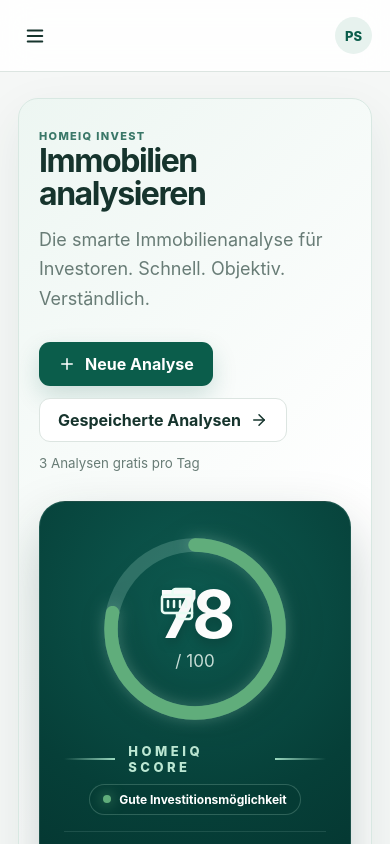
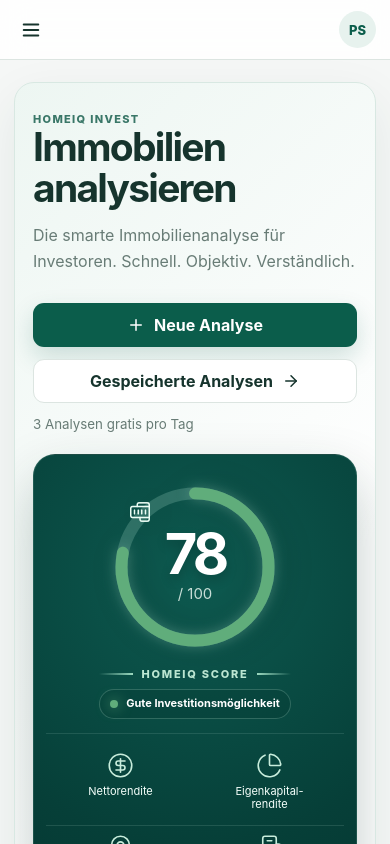
Before and after one commit to rb4mbwjbtc-sys/homeiq-invest, a React (Vite) app: page / in a window 390 px wide. Shown: the top 844 px of the page. Built offline with nearby package versions, Linux system fonts and the light colour scheme.

Commit message:
HomeIQ V2.6 – Scorekorrektur und Mobile Design

```diff
--- a/package.json
+++ b/package.json
@@ -1,7 +1,7 @@
 {
   "name": "homeiq-independent",
   "private": true,
-  "version": "2.5.0",
+  "version": "2.6.0",
   "type": "module",
   "scripts": {
     "dev": "vite",
--- a/src/components/HomeIQScoreCard.tsx
+++ b/src/components/HomeIQScoreCard.tsx
@@ -44,8 +44,10 @@
         </svg>
         <div className="homeiq-score-center">
           <Building2 className="homeiq-score-house" aria-hidden="true" />
-          <strong>{safeScore}</strong>
-          <span>/ 100</span>
+          <div className="homeiq-score-value">
+            <strong>{safeScore}</strong>
+            <span>/ 100</span>
+          </div>
         </div>
       </div>
 
--- a/src/styles.css
+++ b/src/styles.css
@@ -269,3 +269,127 @@
 
 @media(max-width:900px){.homeiq-score-card{padding:26px 18px}.homeiq-score-gauge{width:260px;height:260px}.homeiq-score-center strong{font-size:82px}.homeiq-score-factors>div{padding:0 6px}.homeiq-score-factors svg{width:36px;height:36px}.homeiq-score-factors>div>span{font-size:12px}}
 @media(max-width:600px){.homeiq-score-card.compact{width:100%}.homeiq-score-factors{grid-template-columns:repeat(5,1fr);gap:0}.homeiq-score-factors>div{border-right:1px solid rgba(204,239,225,.13)}.homeiq-score-factors>div:last-child{border-right:0}.google-map-card iframe{height:300px}}
+
+/* HomeIQ v2.6 – Score-Korrektur und vollständige Mobile-Optimierung */
+html,body,#root{max-width:100%;overflow-x:hidden}
+img,svg,iframe{max-width:100%}
+
+/* Score: Icon und Zahl sind separate Ebenen und können sich nicht überschneiden. */
+.homeiq-score-center{
+  width:72%;height:72%;
+  display:flex;flex-direction:column;align-items:center;justify-content:center;
+  gap:8px;
+}
+.homeiq-score-value{display:flex;flex-direction:column;align-items:center;justify-content:center;line-height:1}
+.homeiq-score-house{flex:0 0 auto;margin:0!important}
+.homeiq-score-center strong{display:block}
+.homeiq-score-center span{display:block}
+.homeiq-score-card.compact .homeiq-score-center{gap:3px}
+.homeiq-score-card.compact .homeiq-score-house{width:24px;height:24px;margin-bottom:1px!important}
+.homeiq-score-card.compact .homeiq-score-center strong{font-size:62px;line-height:.82}
+.homeiq-score-card.compact .homeiq-score-center span{font-size:15px;margin-top:8px}
+.print-header .homeiq-score-card.print-mode .homeiq-score-center{gap:1px;width:74%;height:74%}
+.print-header .homeiq-score-card.print-mode .homeiq-score-house{width:14px;height:14px}
+.print-header .homeiq-score-card.print-mode .homeiq-score-center strong{font-size:31px;line-height:.84}
+.print-header .homeiq-score-card.print-mode .homeiq-score-center span{font-size:7px;margin-top:3px}
+
+/* Sidebar / Premium-Karte auf kleinen Displays vollständig scrollbar und lesbar. */
+.sidebar{overflow-y:auto;overscroll-behavior:contain}
+.premium-plan-card{min-width:0}
+.premium-plan-title{line-height:1.35;white-space:normal}
+.premium-plan-card li{overflow-wrap:anywhere}
+.premium-unlock-button{width:100%;white-space:normal;line-height:1.25;padding:10px 12px;height:auto}
+
+@media(max-width:820px){
+  .sidebar{width:min(86vw,320px);left:min(-86vw,-320px);padding:20px 16px 22px}
+  .sidebar-open{left:0}
+  .sidebar-footer{margin-top:24px}
+  .brand{padding-bottom:18px}
+  .nav-link{min-height:46px}
+  .premium-plan-card ul{display:grid!important}
+  .premium-plan-card{padding:14px;gap:10px}
+  .premium-plan-card li{font-size:11px;line-height:1.35}
+  .premium-plan-title{font-size:10px}
+  .content{width:100%;padding:22px 14px 36px}
+  .topbar{height:60px;padding:0 14px}
+  .hero{grid-template-columns:1fr;padding:24px 18px;gap:22px}
+  .hero h1{font-size:clamp(31px,10vw,45px);overflow-wrap:anywhere}
+  .hero p{font-size:16px}
+  .hero-actions{flex-direction:column;align-items:stretch}
+  .hero-actions .button{width:100%}
+  .metrics-grid{grid-template-columns:1fr 1fr}
+  .result-actions{flex-wrap:wrap;gap:10px}
+  .result-actions .button{flex:1 1 150px}
+  .result-hero{padding:22px 16px;overflow:hidden}
+  .result-hero>.homeiq-score-card{width:100%;min-width:0}
+  .analysis-card{grid-template-columns:1fr!important;gap:14px}
+  .analysis-stats{grid-column:auto;width:100%;grid-template-columns:repeat(2,minmax(0,1fr))}
+  .analysis-card-actions{width:100%;display:flex;justify-content:flex-end;gap:8px}
+  .market-calculation-card{padding:17px 14px;border-radius:17px}
+  .market-card-heading h3{font-size:23px}
+  .market-main-value{padding:18px 12px}
+  .market-main-value strong{font-size:30px;overflow-wrap:anywhere}
+  .market-comparison-row,.market-offer-row{align-items:flex-start;flex-direction:column;padding:15px}
+  .market-offer-row .button,.market-offer-row button{width:100%}
+  .financing-assessment{padding:18px 16px}
+  .table-wrap{width:100%;-webkit-overflow-scrolling:touch}
+  .google-map-card iframe{height:280px}
+}
+
+@media(max-width:600px){
+  .metrics-grid{grid-template-columns:1fr}
+  .page-stack{gap:18px}
+  .panel{padding:18px 14px;border-radius:16px}
+  .page-heading h1{font-size:32px}
+  .steps,.steps.five{grid-template-columns:1fr 1fr;gap:8px}
+  .step{font-size:11px;min-width:0}
+  .step span{width:24px;height:24px;flex:0 0 auto}
+  .object-grid{grid-template-columns:1fr}
+  .section-heading{flex-direction:column;align-items:stretch}
+  .section-heading .button{width:100%}
+  .form-grid,.form-grid.compact{grid-template-columns:1fr!important}
+  .form-grid .full,.form-grid .street-wide{grid-column:auto!important}
+  .chip-grid{display:grid;grid-template-columns:1fr 1fr}
+  .chip{width:100%;min-width:0;white-space:normal}
+  .form-footer{gap:10px}
+  .form-footer .button{width:100%}
+  .kpi-grid{grid-template-columns:1fr 1fr;gap:8px}
+  .kpi{padding:13px 11px;min-width:0}
+  .kpi strong{font-size:15px;overflow-wrap:anywhere}
+  .score-list>div{grid-template-columns:1fr 42px}
+  .homeiq-score-card,.homeiq-score-card.compact{width:100%;padding:20px 12px 18px;border-radius:22px;gap:8px}
+  .homeiq-score-card.compact .homeiq-score-gauge{width:184px;height:184px}
+  .homeiq-score-card.compact .homeiq-score-house{width:22px;height:22px}
+  .homeiq-score-card.compact .homeiq-score-center strong{font-size:56px}
+  .homeiq-score-title,.homeiq-score-card.compact .homeiq-score-title{font-size:11px;letter-spacing:.16em;gap:8px;white-space:nowrap}
+  .homeiq-score-title i,.homeiq-score-card.compact .homeiq-score-title i{width:34px}
+  .homeiq-score-rating,.homeiq-score-card.compact .homeiq-score-rating{max-width:100%;font-size:11px;padding:7px 10px;text-align:center;line-height:1.25}
+  .homeiq-score-factors,.homeiq-score-card.compact .homeiq-score-factors{grid-template-columns:repeat(2,minmax(0,1fr));gap:0;margin-top:6px;padding-top:10px}
+  .homeiq-score-factors>div,.homeiq-score-card.compact .homeiq-score-factors>div{min-height:82px;padding:8px 5px;border-right:0;border-bottom:1px solid rgba(204,239,225,.13)}
+  .homeiq-score-factors>div:nth-child(odd){border-right:1px solid rgba(204,239,225,.13)}
+  .homeiq-score-factors>div:last-child{grid-column:1/-1;border-right:0;border-bottom:0}
+  .homeiq-score-factors svg,.homeiq-score-card.compact .homeiq-score-factors svg{width:27px;height:27px}
+  .homeiq-score-factors>div>span,.homeiq-score-card.compact .homeiq-score-factors>div>span{font-size:10px;line-height:1.2;overflow-wrap:anywhere}
+  .market-summary,.location-grid,.result-columns,.two-column{grid-template-columns:1fr}
+  .market-highlight strong,.market-verdict strong{font-size:21px;overflow-wrap:anywhere}
+  .location-loader{grid-template-columns:auto 1fr!important;gap:10px!important}
+  .location-loader .button{grid-column:1/-1;width:100%}
+  .premium-action,.market-rent-action{padding:16px 12px!important}
+  .market-action-button{width:100%;white-space:normal;text-align:center;line-height:1.3;padding:12px!important;height:auto!important}
+  .generated-result{align-items:flex-start!important;flex-direction:column!important}
+  .generated-result strong{overflow-wrap:anywhere}
+  .analysis-sort{flex-direction:column;align-items:stretch!important}
+  .analysis-sort label{width:100%}
+  .analysis-sort button{width:100%}
+  .empty-state{min-height:320px;padding:26px 16px}
+  .google-map-card iframe{height:230px}
+}
+
+@media(max-width:380px){
+  .content{padding-left:10px;padding-right:10px}
+  .kpi-grid{grid-template-columns:1fr}
+  .chip-grid{grid-template-columns:1fr}
+  .homeiq-score-card.compact .homeiq-score-gauge{width:168px;height:168px}
+  .homeiq-score-card.compact .homeiq-score-center strong{font-size:50px}
+  .homeiq-score-title,.homeiq-score-card.compact .homeiq-score-title{font-size:9px}
+}
```
Also changed, not shown: 1 other file (tests, documents, lock files or other folders).
